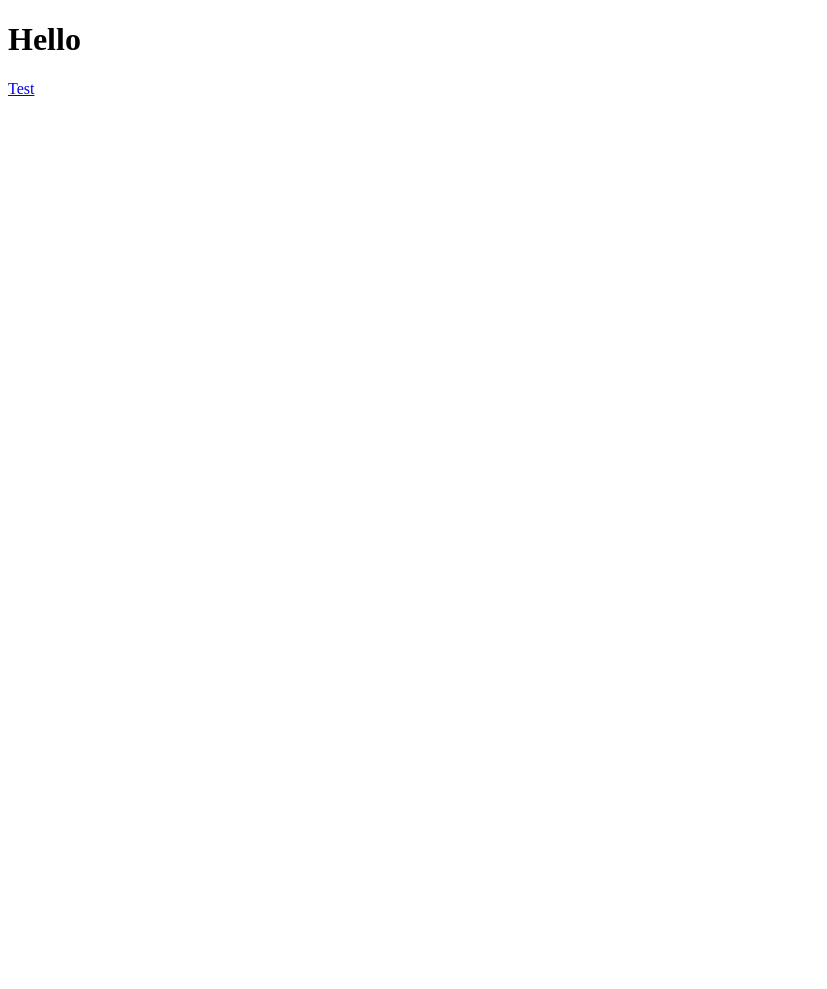
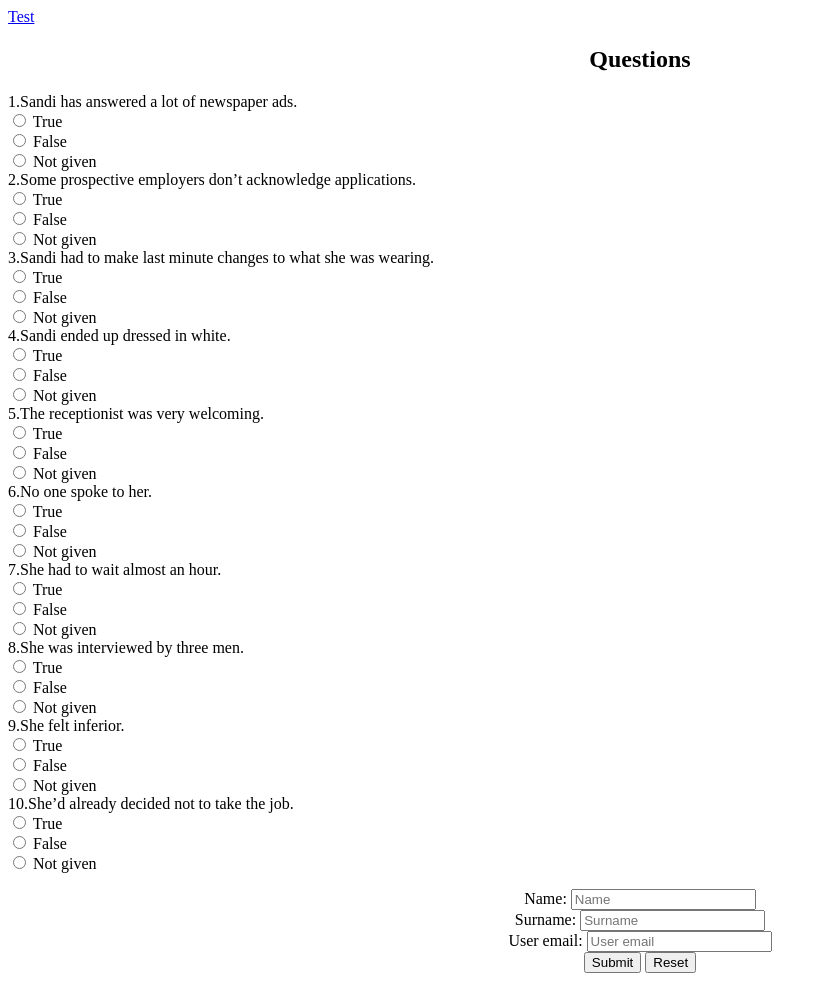
Before and after one commit to Santa94/PTE, a plain HTML site: page questions.html in a window 1280 px wide. Shown: the whole page, without its empty margins (0-827 px from the left). Before the commit the page ends 800 px from the top, so only its background shows below. Drawn offline with Linux system fonts and the light colour scheme.

Commit message:
Project Created

```diff
--- a/questions.html
+++ b/questions.html
@@ -7,11 +7,77 @@
     <meta http-equiv="X-UA-Compatible" content="ie=edge">
     <title>Questions</title>
 </head>
+<nav>
+    <a href="index.html"> Test </a> </nav>
+<h2 align="center">Questions</h2>
 
 <body>
-    <h1>Hello
-    </h1>
-    <a href="index.html"> Test </a>
+
+    <section>
+        <form method="POST" action="https://formspree.io/yanabyldina@gmail.com">
+
+            <label>1.Sandi has answered a lot of newspaper ads.</label><br>
+            <input type="radio" name="Answer1" value="T"> True </label><br>
+            <label> <input type="radio" name="Answer1" value="F"> False </label><br>
+            <label> <input type="radio" name="Answer1" value="ND" required> Not given </label><br>
+
+            <label>2.Some prospective employers don’t acknowledge applications.	<br>
+            <input type="radio" name="Answer2" value="T"> True </label><br>
+            <label> <input type="radio" name="Answer2" value="F"> False </label><br>
+            <label> <input type="radio" name="Answer2" value="ND" required> Not given </label><br>
+
+            <label>3.Sandi had to make last minute changes to what she was wearing.<br>
+            <input type="radio" name="Answer3" value="T"> True </label><br>
+            <label> <input type="radio" name="Answer3" value="F"> False </label><br>
+            <label> <input type="radio" name="Answer3" value="ND" required> Not given </label><br>
+
+            <label>4.Sandi ended up dressed in white.		<br>
+            <input type="radio" name="Answer4" value="T"> True </label><br>
+            <label> <input type="radio" name="Answer4" value="F"> False </label><br>
+            <label> <input type="radio" name="Answer4" value="ND" required> Not given </label><br>
+
+            <label>5.The receptionist was very welcoming.	<br>
+            <input type="radio" name="Answer5" value="T"> True </label><br>
+            <label> <input type="radio" name="Answer5" value="F"> False </label><br>
+            <label> <input type="radio" name="Answer5" value="ND"required> Not given </label><br>
+
+            <label>6.No one spoke to her.	<br>
+            <input type="radio" name="Answer6" value="T"> True </label><br>
+            <label> <input type="radio" name="Answer6" value="F"> False </label><br>
+            <label> <input type="radio" name="Answer6" value="ND"required> Not given </label><br>
+
+            <label>7.She had to wait almost an hour.<br>
+            <input type="radio" name="Answer7" value="T"> True </label><br>
+            <label> <input type="radio" name="Answer7" value="F"> False </label><br>
+            <label> <input type="radio" name="Answer7" value="ND"required> Not given </label><br>
+
+            <label>8.She was interviewed by three men.	<br>
+            <input type="radio" name="Answer8" value="T"> True </label><br>
+            <label> <input type="radio" name="Answer8" value="F"> False </label><br>
+            <label> <input type="radio" name="Answer8" value="ND"required> Not given </label><br>
+
+            <label>9.She felt inferior.<br>
+            <input type="radio" name="Answer9" value="T"> True </label><br>
+            <label> <input type="radio" name="Answer9" value="F"> False </label><br>
+            <label> <input type="radio" name="Answer9" value="ND"required> Not given </label><br>
+
+            <label>10.She’d already decided not to take the job.		<br>
+            <input type="radio" name="Answer10" value="T"> True </label><br>
+            <label> <input type="radio" name="Answer10" value="F"> False </label><br>
+            <label> <input type="radio" name="Answer10" value="ND"required> Not given </label><br>
+            <p align="center">
+                <label> Name: <input type="Name" placeholder="Name" name="Name"> </label> <br>
+                <label> Surname: <input type="Surname" placeholder="Surname" name="Surname">
+                </label><br>
+
+                <label>User email: <input type="email" placeholder="User email"
+            name="user-email"
+            </label><br>
+                <input type="submit">
+                <input type="reset">
+            </p>
+
+        </form>
 
 </body>
 
```
Also changed, not shown: index.html (+10 -14 lines).
